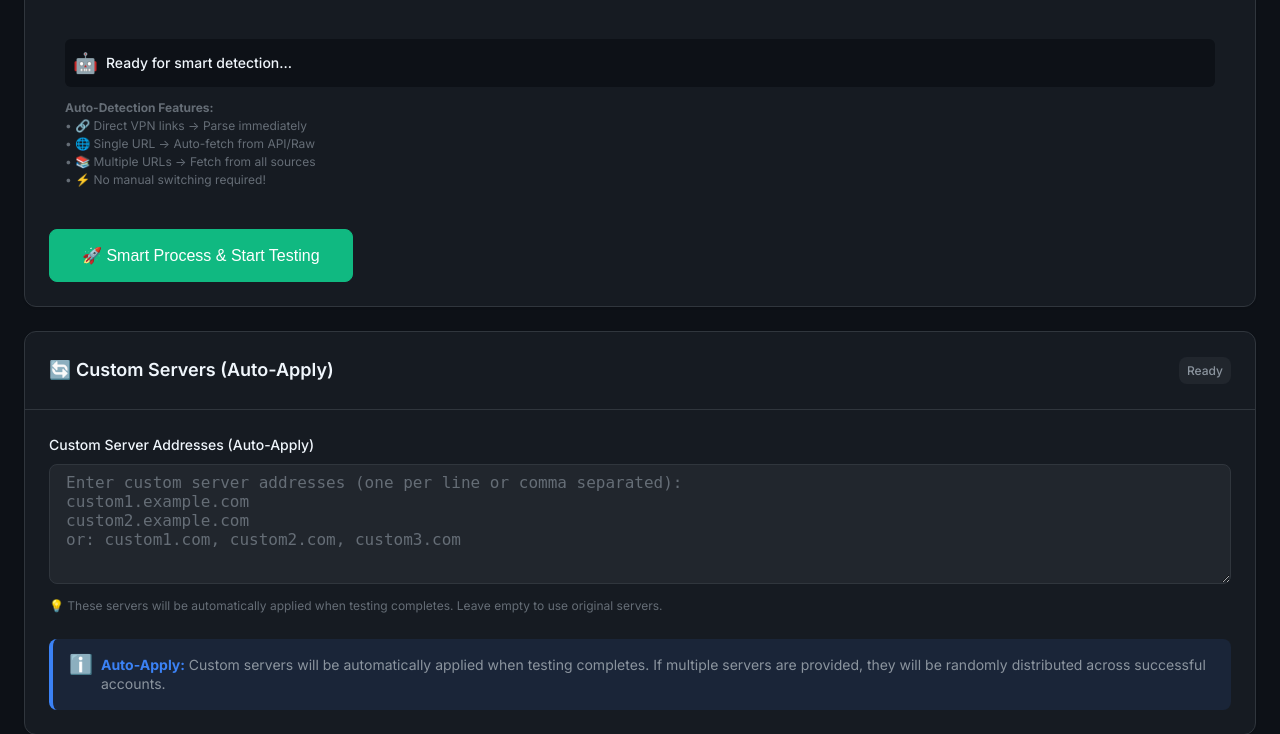
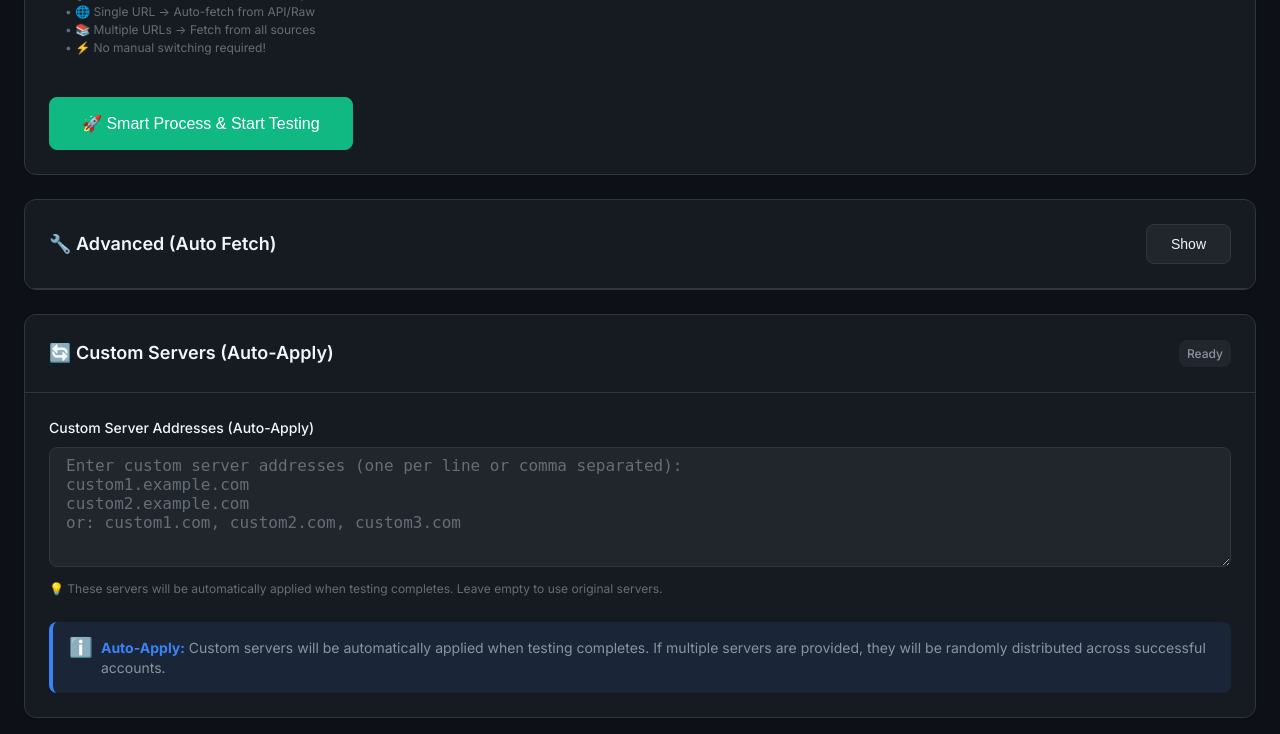
Before and after one commit to F4txhr/prahu, a Flask app: page / in a window 1280 px wide. Shown: the part 2003-2737 px from the top of the page. Run offline with Flask 3, Linux system fonts and the light colour scheme; data comes from the database, SQL or seed files in the repository; some libraries are stand-ins or nearby versions.

Commit message:
feat(advanced): add hidden Advanced (Auto Fetch) panel with multi parameters (type/bug/country/tls/wildcard/limit), preview builder, and fetch+add pipeline

```diff
--- a/static/js/app.js
+++ b/static/js/app.js
@@ -253,6 +253,21 @@ function setupFormHandlers() {
 
     // Upload to GitHub
     document.getElementById('upload-github-btn').addEventListener('click', uploadToGitHub);
+
+    // Advanced (Auto Fetch) handlers
+    const toggleBtn = document.getElementById('toggle-advanced');
+    const advPanel = document.getElementById('advanced-panel');
+    if (toggleBtn && advPanel) {
+        toggleBtn.addEventListener('click', () => {
+            const show = advPanel.style.display === 'none';
+            advPanel.style.display = show ? 'block' : 'none';
+            toggleBtn.textContent = show ? 'Hide' : 'Show';
+        });
+    }
+    const advPreviewBtn = document.getElementById('adv-preview-btn');
+    const advFetchAddBtn = document.getElementById('adv-fetch-add-btn');
+    if (advPreviewBtn) advPreviewBtn.addEventListener('click', previewAdvancedUrls);
+    if (advFetchAddBtn) advFetchAddBtn.addEventListener('click', fetchAndAddAdvanced);
 }
 
 // Get selected testing mode
--- a/templates/index.html
+++ b/templates/index.html
@@ -245,6 +245,61 @@ https://pastebin.com/raw/ABC123
                             <span class="btn-text">🚀 Smart Process & Start Testing</span>
                             <div class="btn-loader hidden"></div>
                         </button>
+                    </div>
+                </div>
+
+                <!-- Advanced (Auto Fetch) - hidden by default -->
+                <div class="card">
+                    <div class="card-header" style="display:flex; align-items:center; gap:8px;">
+                        <h3 style="margin:0;">🔧 Advanced (Auto Fetch)</h3>
+                        <button class="btn" id="toggle-advanced">Show</button>
+                    </div>
+                    <div class="card-content" id="advanced-panel" style="display:none;">
+                        <div class="form-group">
+                            <label>Types (multi-select)</label>
+                            <div style="display:flex; gap:12px; flex-wrap:wrap;">
+                                <label><input type="checkbox" class="adv-type" value="vless"> vless</label>
+                                <label><input type="checkbox" class="adv-type" value="vmess"> vmess</label>
+                                <label><input type="checkbox" class="adv-type" value="trojan" checked> trojan</label>
+                                <label><input type="checkbox" class="adv-type" value="ss"> ss</label>
+                            </div>
+                            <small>Pilih satu atau lebih. Jika kosong nanti akan diacak dari 4 jenis tersebut.</small>
+                        </div>
+                        <div class="form-group">
+                            <label for="adv-bugs">Bugs (SNI/Host) - pisah koma atau baris</label>
+                            <textarea id="adv-bugs" rows="3" placeholder="quiz.int.vidio.com, example.com"></textarea>
+                        </div>
+                        <div class="form-group">
+                            <label for="adv-countries">Countries - pisah koma atau baris</label>
+                            <textarea id="adv-countries" rows="2" placeholder="sg, id, jp, random"></textarea>
+                        </div>
+                        <div class="form-group" style="display:flex; gap:16px; flex-wrap:wrap;">
+                            <div>
+                                <label for="adv-tls">TLS</label>
+                                <select id="adv-tls">
+                                    <option value="true" selected>true</option>
+                                    <option value="false">false</option>
+                                </select>
+                            </div>
+                            <div>
+                                <label for="adv-wildcard">Wildcard</label>
+                                <select id="adv-wildcard">
+                                    <option value="false" selected>false</option>
+                                    <option value="true">true</option>
+                                </select>
+                            </div>
+                            <div>
+                                <label for="adv-limit">Limit</label>
+                                <input id="adv-limit" type="number" value="10" min="1" max="100" style="width:100px;">
+                            </div>
+                        </div>
+                        <div class="form-group">
+                            <small id="adv-preview-info">No preview</small>
+                        </div>
+                        <div class="button-group">
+                            <button class="btn" id="adv-preview-btn">Preview</button>
+                            <button class="btn btn-success" id="adv-fetch-add-btn">Fetch & Add (Advanced)</button>
+                        </div>
                     </div>
                 </div>
 
```
